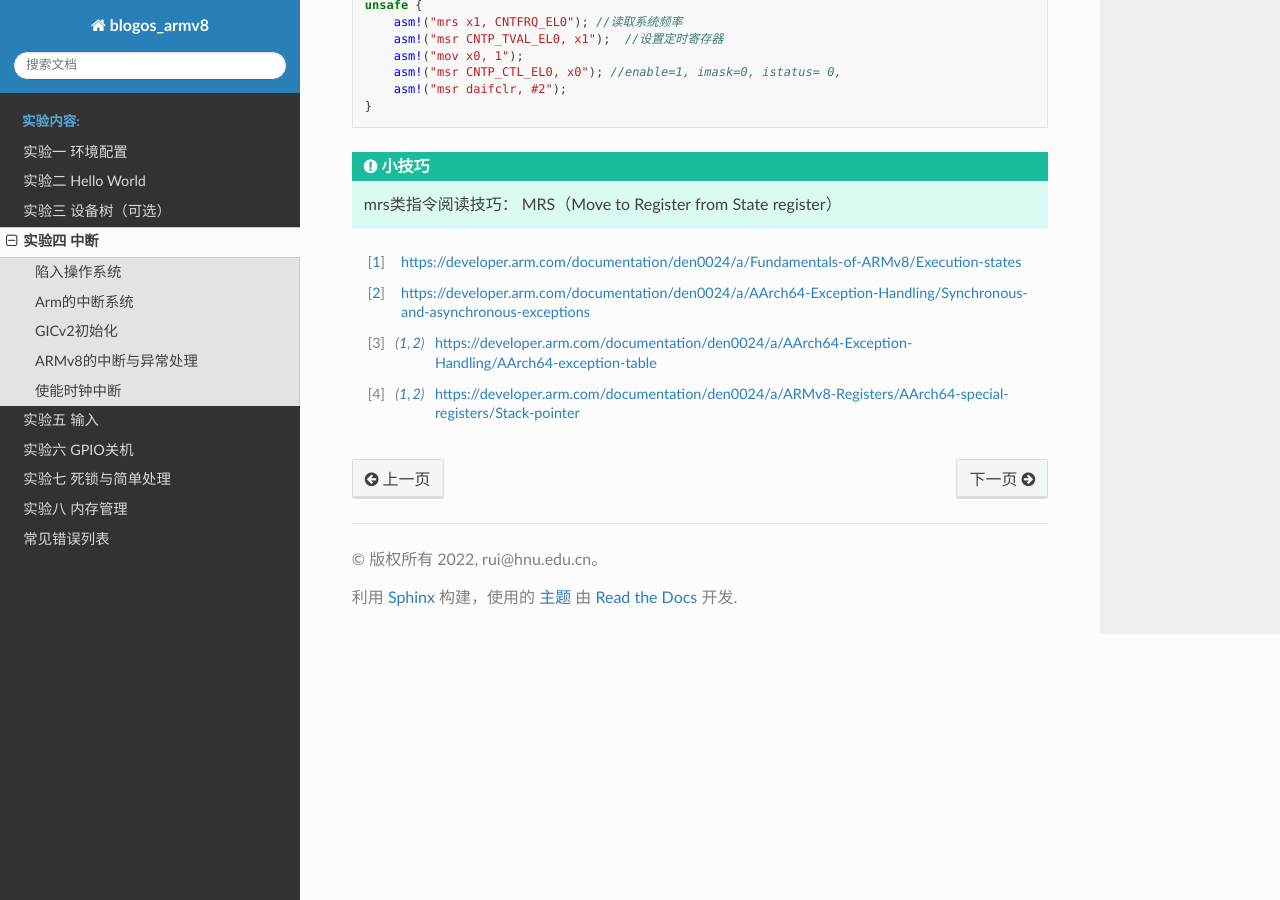
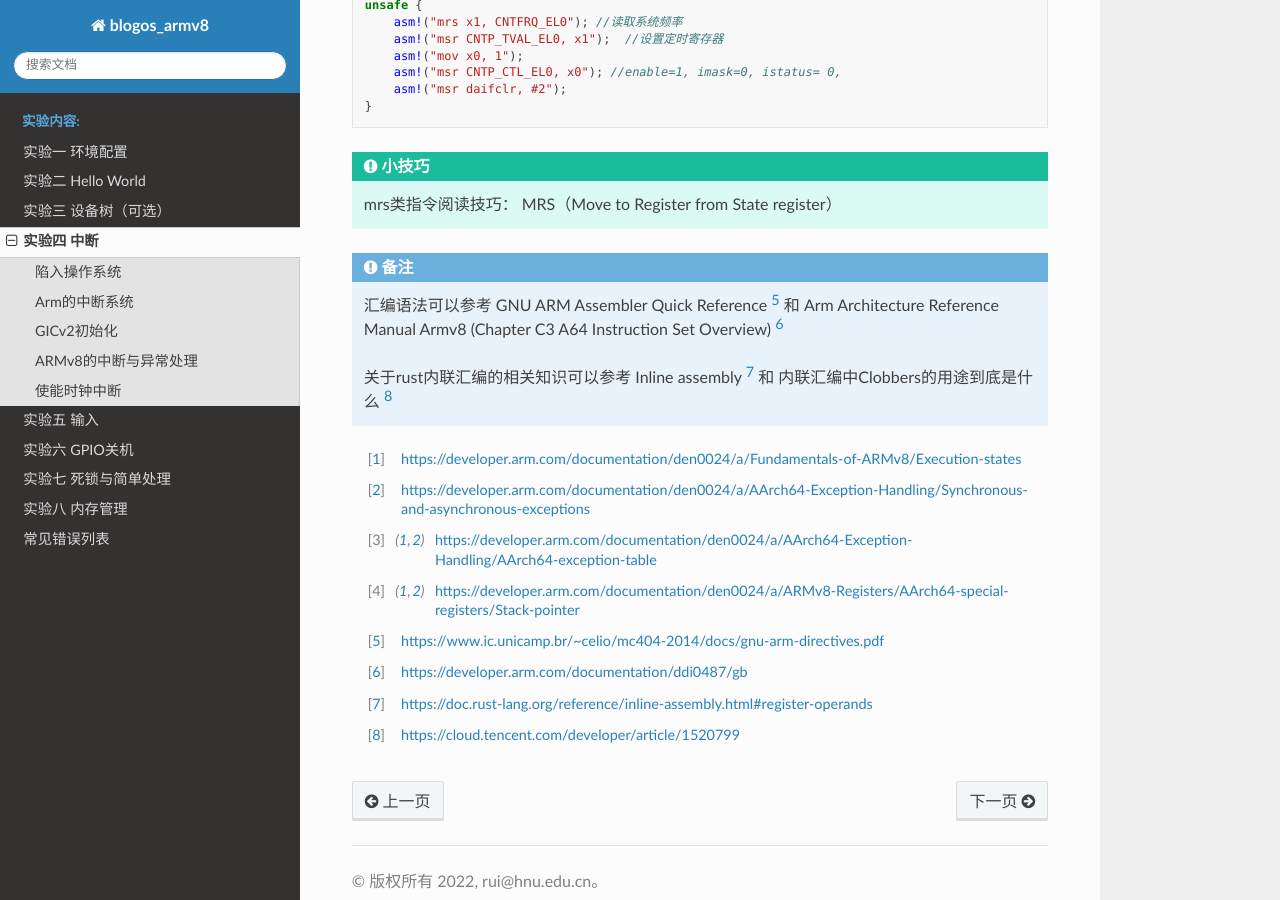
Before and after one commit to sotinyatgithub/os2022exps, a Sphinx documentation site: the page built from source/exp4/index.rst, in a window 1280 px wide and 900 px high, scrolled down 10957 px. Built offline with Sphinx 7.4.7 and the Read the Docs theme 2.0.0, drawn with Linux system fonts in a browser that asks for light colours.

Commit message:
补充信息

```diff
--- a/source/errs/index.rst
+++ b/source/errs/index.rst
@@ -5,4 +5,6 @@
 
     rm ~/.cargo/.package-cache
 
--
+- Rust Compiler Error Index
+
+	https://doc.rust-lang.org/error-index.html
--- a/source/exp1/index.rst
+++ b/source/exp1/index.rst
@@ -337,7 +337,7 @@ start.s源码
 
 	$ qemu-system-aarch64 -machine virt -m 1024M -cpu cortex-a53 -nographic -kernel target/aarch64-unknown-none-softfloat/debug/rui_armv8_os
 
-
+当然，你也可以使用 cargo run 来运行，但同样需要首先在 .cargo/config.toml 中进行配置，请自行查找资料。
 
 
 
--- a/source/exp4/index.rst
+++ b/source/exp4/index.rst
@@ -475,6 +475,11 @@ ARMv8 架构定义了两种执行状态(Execution States)，AArch64 和 AArch32
 
 .. tip:: mrs类指令阅读技巧： MRS（Move to Register from State register）
 
+.. note::
+
+    汇编语法可以参考 GNU ARM Assembler Quick Reference [5]_ 和 Arm Architecture Reference Manual Armv8 (Chapter C3 A64 Instruction Set Overview) [6]_
+
+    关于rust内联汇编的相关知识可以参考 Inline assembly [7]_ 和 内联汇编中Clobbers的用途到底是什么 [8]_
 
 
 
@@ -486,3 +491,7 @@ ARMv8 架构定义了两种执行状态(Execution States)，AArch64 和 AArch32
 .. [2] https://developer.arm.com/documentation/den0024/a/AArch64-Exception-Handling/Synchronous-and-asynchronous-exceptions
 .. [3] https://developer.arm.com/documentation/den0024/a/AArch64-Exception-Handling/AArch64-exception-table
 .. [4] https://developer.arm.com/documentation/den0024/a/ARMv8-Registers/AArch64-special-registers/Stack-pointer
+.. [5] https://www.ic.unicamp.br/~celio/mc404-2014/docs/gnu-arm-directives.pdf
+.. [6] https://developer.arm.com/documentation/ddi0487/gb
+.. [7] https://doc.rust-lang.org/reference/inline-assembly.html#register-operands
+.. [8] https://cloud.tencent.com/developer/article/1520799
--- a/source/exp8/index.rst
+++ b/source/exp8/index.rst
@@ -155,6 +155,9 @@ In practice, such a simple translation process severely limits how finely you ca
     ``_enable_mmu`` 启用MMU。
 
     汇编语法可以参考 GNU ARM Assembler Quick Reference [5]_ 和 Arm Architecture Reference Manual Armv8 (Chapter C3 A64 Instruction Set Overview) [6]_
+
+    关于rust内联汇编的相关知识可以参考 Inline assembly [7]_ 和 内联汇编中Clobbers的用途到底是什么 [8]_
+
 
 在上面的代码中，我们使用了LD_TTBR0_BASE和LD_TTBR1_BASE两个符号，这需要在链接脚本中定义。
 
@@ -327,3 +330,5 @@ identity mapping 毕竟过于简单，在实际的系统上并不实用，但也
 .. [4] https://developer.arm.com/documentation/den0024/a/The-Memory-Management-Unit/Translation-tables-in-ARMv8-A/AArch64-descriptor-format
 .. [5] https://www.ic.unicamp.br/~celio/mc404-2014/docs/gnu-arm-directives.pdf
 .. [6] https://developer.arm.com/documentation/ddi0487/gb
+.. [7] https://doc.rust-lang.org/reference/inline-assembly.html#register-operands
+.. [8] https://cloud.tencent.com/developer/article/1520799
```
